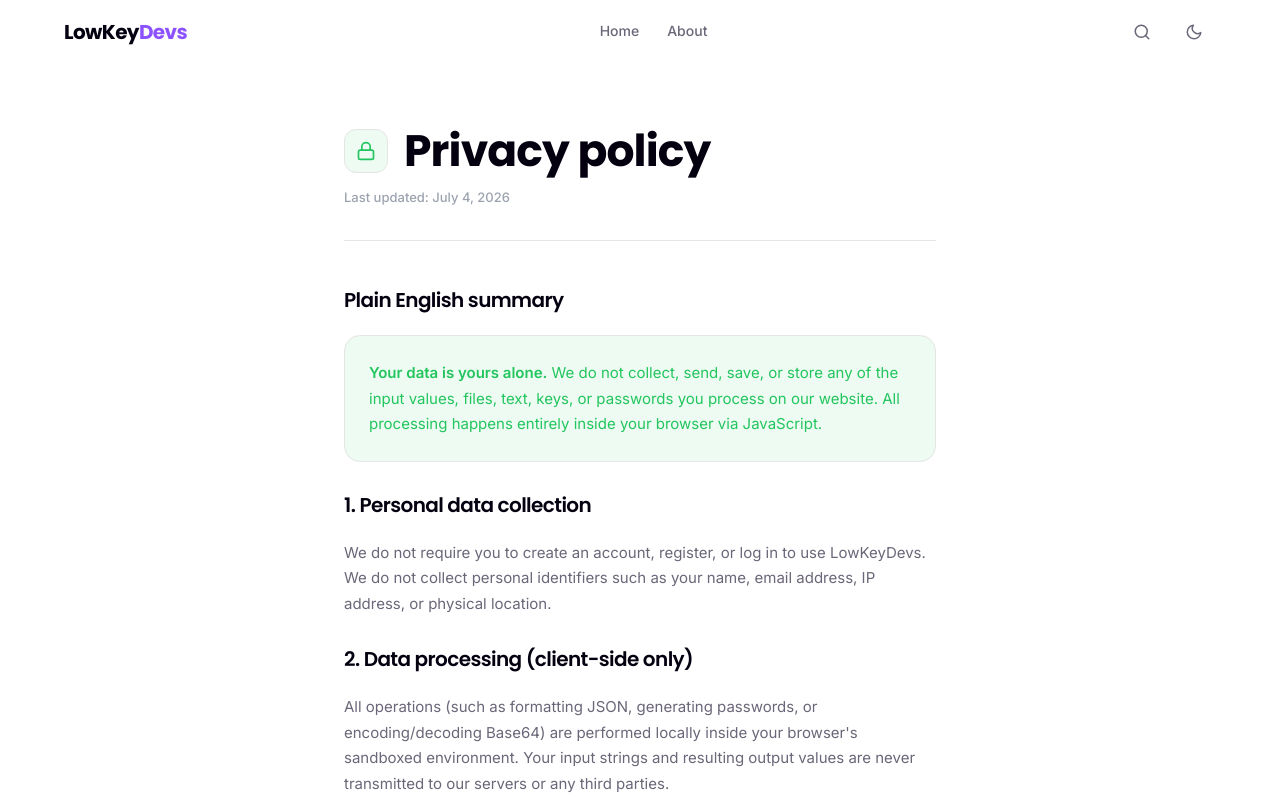
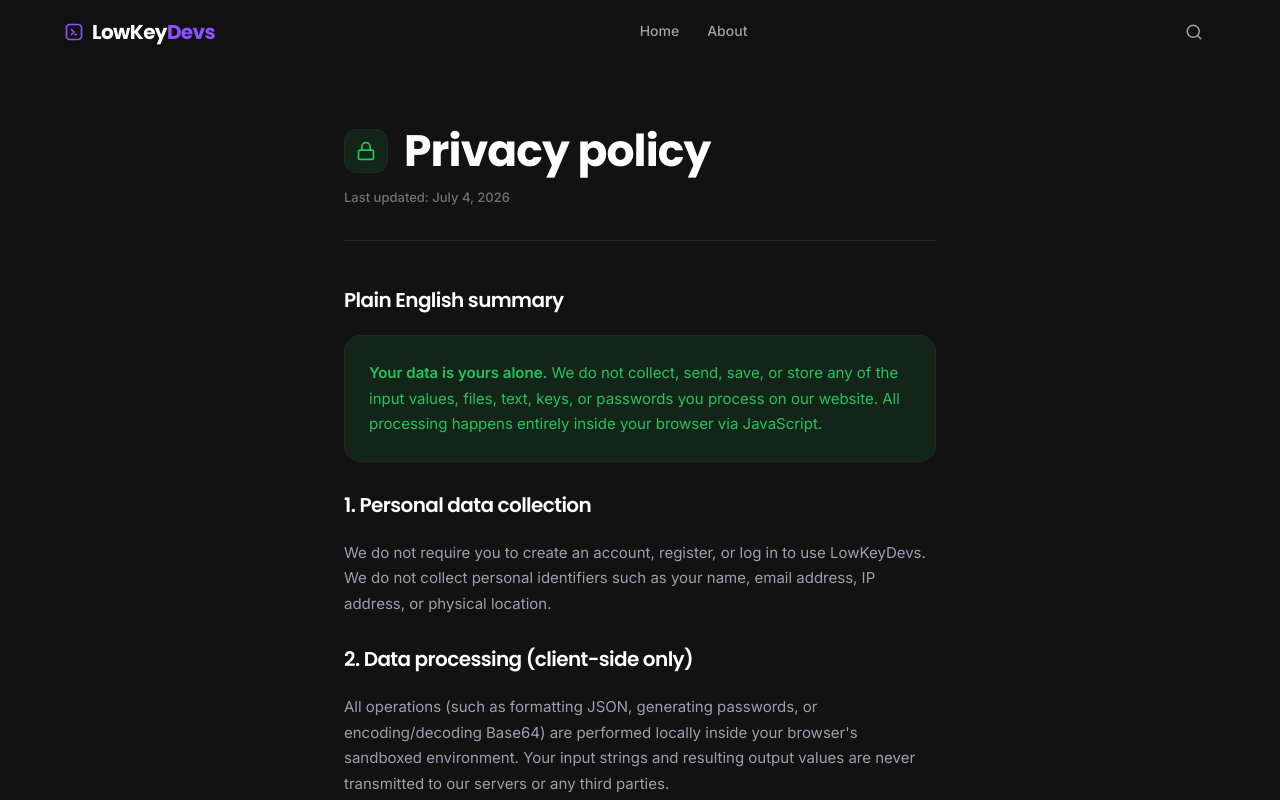
Before and after one commit to gurpreetinsha/lowkeydevs, an Astro site: page /privacy in a window 1280 px wide. Shown: the top 800 px of the page. Built offline with nearby package versions, Linux system fonts and the light colour scheme; Astro itself is replaced by a stand-in of ours.

Commit message:
feat: initialize project structure with layout components, utility pages, and a modular icon system

```diff
--- a/src/components/Footer.astro
+++ b/src/components/Footer.astro
@@ -6,6 +6,7 @@ import Icon from './base/Icon.astro';
   <div class="container footer-container">
     <div class="footer-brand">
       <a href="/" class="logo" aria-label="LowKeyDevs Homepage">
+        <Icon name="Logo" size={20} class="logo-icon" />
         <span class="logo-text">LowKey<span class="logo-accent">Devs</span></span>
       </a>
       <p class="brand-tagline">
--- a/src/components/Header.astro
+++ b/src/components/Header.astro
@@ -1,6 +1,5 @@
 ---
 import Icon from './base/Icon.astro';
-import ThemeToggle from './ThemeToggle.astro';
 import { registry } from '../tools/registry';
 
 // Serialize tools metadata for client-side instant search
@@ -17,6 +16,7 @@ const searchIndex = registry.map(tool => ({
 <header class="site-header" id="site-header">
   <div class="container nav-container">
     <a href="/" class="logo" aria-label="LowKeyDevs Homepage">
+      <Icon name="Logo" size={20} class="logo-icon" />
       <span class="logo-text">LowKey<span class="logo-accent">Devs</span></span>
     </a>
 
@@ -32,7 +32,7 @@ const searchIndex = registry.map(tool => ({
         <Icon name="Search" size={18} />
       </button>
 
-      <ThemeToggle />
+
 
       <!-- Mobile menu button -->
       <button class="nav-icon-btn mobile-menu-btn" id="mobile-menu-btn" aria-label="Open menu" aria-expanded="false">
@@ -54,7 +54,10 @@ const searchIndex = registry.map(tool => ({
 <div class="mobile-drawer-overlay" id="mobile-drawer-overlay">
   <nav class="mobile-drawer" aria-label="Mobile navigation">
     <div class="mobile-drawer-header">
-      <span class="logo-text">LowKey<span class="logo-accent">Devs</span></span>
+      <div class="logo">
+        <Icon name="Logo" size={20} class="logo-icon" />
+        <span class="logo-text">LowKey<span class="logo-accent">Devs</span></span>
+      </div>
       <button class="nav-icon-btn" id="mobile-drawer-close" aria-label="Close menu">
         <svg xmlns="http://www.w3.org/2000/svg" width="20" height="20" viewBox="0 0 24 24" fill="none" stroke="currentColor" stroke-width="2" stroke-linecap="round" stroke-linejoin="round">
           <line x1="18" y1="6" x2="6" y2="18"></line>
--- a/src/components/base/Icon.astro
+++ b/src/components/base/Icon.astro
@@ -204,6 +204,22 @@ const icons: Record<string, { viewBox: string; paths: string }> = {
   image: {
     viewBox: "0 0 24 24",
     paths: `<rect width="18" height="18" x="3" y="3" rx="2" ry="2" fill="none" stroke="currentColor" stroke-width="2" stroke-linecap="round" stroke-linejoin="round"/><circle cx="9" cy="9" r="2" fill="none" stroke="currentColor" stroke-width="2" stroke-linecap="round" stroke-linejoin="round"/><path d="m21 15-3.086-3.086a2 2 0 0 0-2.828 0L6 21" fill="none" stroke="currentColor" stroke-width="2" stroke-linecap="round" stroke-linejoin="round"/>`
+  },
+  chevronright: {
+    viewBox: "0 0 24 24",
+    paths: `<path d="m9 18 6-6-6-6" fill="none" stroke="currentColor" stroke-width="2" stroke-linecap="round" stroke-linejoin="round"/>`
+  },
+  copy: {
+    viewBox: "0 0 24 24",
+    paths: `<rect width="14" height="14" x="8" y="8" rx="2" ry="2" fill="none" stroke="currentColor" stroke-width="2" stroke-linecap="round" stroke-linejoin="round"/><path d="M4 16c-1.1 0-2-.9-2-2V4c0-1.1.9-2 2-2h10c1.1 0 2 .9 2 2" fill="none" stroke="currentColor" stroke-width="2" stroke-linecap="round" stroke-linejoin="round"/>`
+  },
+  download: {
+    viewBox: "0 0 24 24",
+    paths: `<path d="M21 15v4a2 2 0 0 1-2 2H5a2 2 0 0 1-2-2v-4" fill="none" stroke="currentColor" stroke-width="2" stroke-linecap="round" stroke-linejoin="round"/><polyline points="7 10 12 15 17 10" fill="none" stroke="currentColor" stroke-width="2" stroke-linecap="round" stroke-linejoin="round"/><line x1="12" y1="15" x2="12" y2="3" fill="none" stroke="currentColor" stroke-width="2" stroke-linecap="round" stroke-linejoin="round"/>`
+  },
+  logo: {
+    viewBox: "0 0 24 24",
+    paths: `<rect width="18" height="18" x="3" y="3" rx="4" fill="none" stroke="currentColor" stroke-width="2" stroke-linecap="round" stroke-linejoin="round"/><path d="M9 9l3 3-3 3M15 15h-2" fill="none" stroke="currentColor" stroke-width="2" stroke-linecap="round"/>`
   }
 };
 
--- a/src/styles/index.css
+++ b/src/styles/index.css
@@ -72,45 +72,12 @@
 
 /* Light Theme */
 html[data-theme="light"], html:not([data-theme]) {
-  --bg: #FFFFFF;
-  --surface: #FFFFFF;
-  --surface-elevated: #FFFFFF;
-  --surface-hover: #F7F7F8;
-  --border: #E5E5E5;
-  --border-hover: #D4D4D4;
-  --text-primary: #050010;
-  --text-secondary: #6B6678;
-  --text-tertiary: #9CA3AF;
-  --accent: #8C52FF;
-  --accent-hover: #6F33EB;
-  --accent-subtle: rgba(140, 82, 255, 0.1);
-  --accent-on: #FFFFFF;
-  --success: #22C55E;
-  --success-subtle: rgba(34, 197, 94, 0.08);
-  --error: #EF4444;
-  --error-subtle: rgba(239, 68, 68, 0.08);
-
-  --shadow-xs: 0 1px 2px rgba(5, 0, 16, 0.03);
-  --shadow-sm: 0 1px 3px rgba(5, 0, 16, 0.05), 0 1px 2px rgba(5, 0, 16, 0.03);
-  --shadow-md: 0 4px 12px rgba(5, 0, 16, 0.05);
-  --shadow-lg: 0 8px 24px rgba(5, 0, 16, 0.07);
-
-  --header-bg: rgba(255, 255, 255, 0.85);
-  --header-bg-solid: #FFFFFF;
-  --overlay-bg: rgba(5, 0, 16, 0.4);
-  --code-bg: #F7F7F8;
-
-  color-scheme: light;
-}
-
-/* Dark Theme */
-html[data-theme="dark"] {
-  --bg: #050010;
-  --surface: #130D24;
-  --surface-elevated: #1B1333;
-  --surface-hover: #21173D;
-  --border: #2D2342;
-  --border-hover: #413559;
+  --bg: #121212;
+  --surface: #1A1A1A;
+  --surface-elevated: #242424;
+  --surface-hover: #282828;
+  --border: #262626;
+  --border-hover: #3A3A3A;
   --text-primary: #FFFFFF;
   --text-secondary: #A19DB0;
   --text-tertiary: #71717A;
@@ -128,10 +95,43 @@ html[data-theme="dark"] {
   --shadow-md: 0 4px 12px rgba(0, 0, 0, 0.4);
   --shadow-lg: 0 8px 24px rgba(0, 0, 0, 0.5);
 
-  --header-bg: rgba(5, 0, 16, 0.85);
-  --header-bg-solid: #050010;
+  --header-bg: rgba(18, 18, 18, 0.85);
+  --header-bg-solid: #121212;
   --overlay-bg: rgba(0, 0, 0, 0.6);
-  --code-bg: #1B1333;
+  --code-bg: #1A1A1A;
+
+  color-scheme: dark;
+}
+
+/* Dark Theme */
+html[data-theme="dark"] {
+  --bg: #121212;
+  --surface: #1A1A1A;
+  --surface-elevated: #242424;
+  --surface-hover: #282828;
+  --border: #262626;
+  --border-hover: #3A3A3A;
+  --text-primary: #FFFFFF;
+  --text-secondary: #A19DB0;
+  --text-tertiary: #71717A;
+  --accent: #8C52FF;
+  --accent-hover: #AB7DF9;
+  --accent-subtle: rgba(140, 82, 255, 0.15);
+  --accent-on: #FFFFFF;
+  --success: #22C55E;
+  --success-subtle: rgba(34, 197, 94, 0.1);
+  --error: #EF4444;
+  --error-subtle: rgba(239, 68, 68, 0.1);
+
+  --shadow-xs: 0 1px 2px rgba(0, 0, 0, 0.3);
+  --shadow-sm: 0 1px 3px rgba(0, 0, 0, 0.4), 0 1px 2px rgba(0, 0, 0, 0.3);
+  --shadow-md: 0 4px 12px rgba(0, 0, 0, 0.4);
+  --shadow-lg: 0 8px 24px rgba(0, 0, 0, 0.5);
+
+  --header-bg: rgba(18, 18, 18, 0.85);
+  --header-bg-solid: #121212;
+  --overlay-bg: rgba(0, 0, 0, 0.6);
+  --code-bg: #1A1A1A;
 
   color-scheme: dark;
 }
@@ -970,7 +970,14 @@ input::placeholder, textarea::placeholder {
 .logo {
   display: flex;
   align-items: center;
+  gap: var(--space-2);
   text-decoration: none;
+}
+
+.logo-icon {
+  color: var(--accent);
+  flex-shrink: 0;
+  display: inline-block;
 }
 
 .logo:hover {
--- a/src/tools/list/cute-font-generator/ui.astro
+++ b/src/tools/list/cute-font-generator/ui.astro
@@ -141,7 +141,7 @@ import Icon from '../../../components/base/Icon.astro';
     width: 100%;
     max-width: 320px;
     min-height: 200px;
-    background: linear-gradient(135deg, #ffeef2 0%, #fff0f5 100%);
+    background: #fff0f5;
     border: 3px dashed #ffb6c1;
     border-radius: 20px;
     padding: 1.5rem;
--- a/src/tools/list/epoch-converter/ui.astro
+++ b/src/tools/list/epoch-converter/ui.astro
@@ -161,7 +161,7 @@ import Icon from '../../../components/base/Icon.astro';
     align-items: center;
     justify-content: space-between;
     padding: 1.25rem 2rem;
-    background: linear-gradient(135deg, #FFFFFF 0%, var(--secondary-bg) 100%);
+    background: var(--surface);
     border: 1px solid var(--border-color);
   }
 
--- a/src/tools/list/fonts-for-instagram/ui.astro
+++ b/src/tools/list/fonts-for-instagram/ui.astro
@@ -220,7 +220,7 @@ import Icon from '../../../components/base/Icon.astro';
 
   .ig-avatar-ring {
     padding: 2.5px;
-    background: linear-gradient(45deg, #f09433 0%, #e6683c 25%, #dc2743 50%, #cc2366 75%, #bc1888 100%);
+    background: #E1306C;
     border-radius: 50%;
   }
 
--- a/src/tools/list/password-generator/ui.astro
+++ b/src/tools/list/password-generator/ui.astro
@@ -249,7 +249,7 @@ import Icon from '../../../components/base/Icon.astro';
   }
 
   .checkbox-container input:checked ~ .checkmark {
-    background: var(--primary-gradient);
+    background: var(--primary-accent);
     border-color: transparent;
   }
 
--- a/src/tools/list/uuid-generator/ui.astro
+++ b/src/tools/list/uuid-generator/ui.astro
@@ -171,7 +171,7 @@ import Icon from '../../../components/base/Icon.astro';
 
   .slider::-webkit-slider-thumb:hover {
     transform: scale(1.15);
-    background: var(--primary-gradient);
+    background: var(--primary-accent);
   }
 
   .slider::-moz-range-thumb {
@@ -187,7 +187,7 @@ import Icon from '../../../components/base/Icon.astro';
 
   .slider::-moz-range-thumb:hover {
     transform: scale(1.15);
-    background: var(--primary-gradient);
+    background: var(--primary-accent);
   }
 
   /* Checkbox Grid */
@@ -243,7 +243,7 @@ import Icon from '../../../components/base/Icon.astro';
   }
 
   .checkbox-container input:checked ~ .checkmark {
-    background: var(--primary-gradient);
+    background: var(--primary-accent);
     border-color: transparent;
   }
 
```
Also changed, not shown: src/pages/index.astro (+0 -21 lines).
